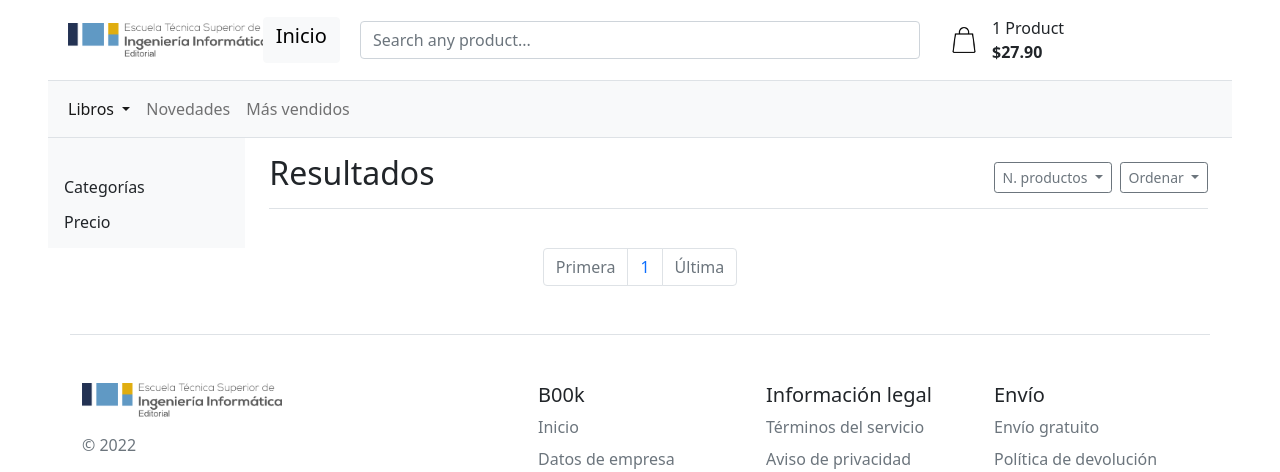
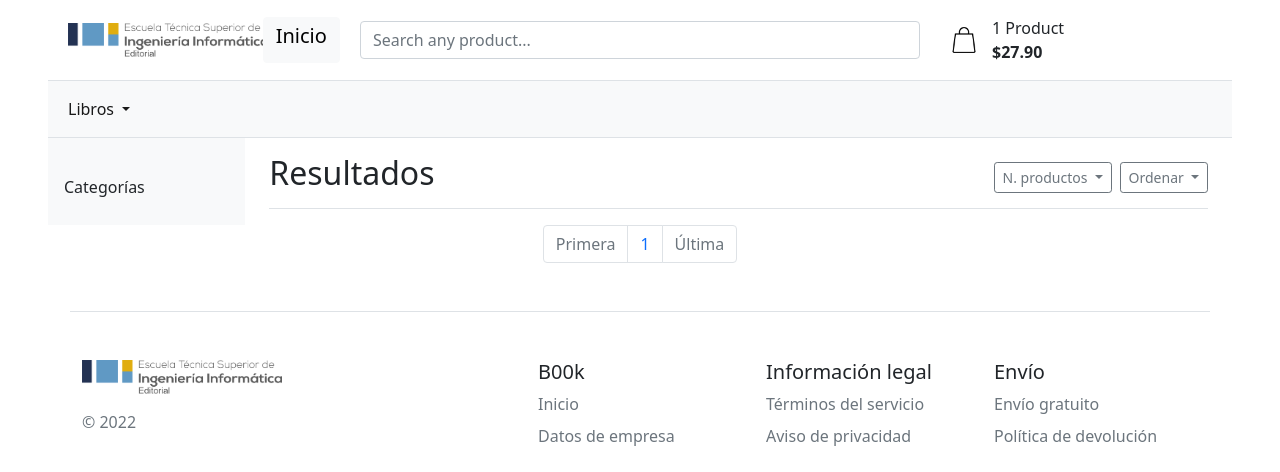
Before and after one commit to PGPI-2022-G3-12/b00k, a Django app: page /store/catalog in a window 1280 px wide. Shown: the top 472 px of the page. Run offline with Django 4.2, Linux system fonts and the light colour scheme; data that the repository does not hold is empty.

Commit message:
feat: Change catalog info

```diff
--- a/b00k/store/templates/base.html
+++ b/b00k/store/templates/base.html
@@ -65,12 +65,6 @@
                       {% endfor %}
                       </ul>
                     </li>
-                    <li class="nav-item">
-                      <a class="nav-link" href="#">Novedades</a>
-                    </li>
-                    <li class="nav-item">
-                      <a class="nav-link" href="#">Más vendidos</a>
-                    </li>
                   </ul>
                 </div>
               </div>
--- a/b00k/store/templates/catalog.html
+++ b/b00k/store/templates/catalog.html
@@ -19,10 +19,6 @@
                     </li>
                 </ul>
             {% endfor %}
-            <h6 class="sidebar-heading d-flex justify-content-between align-items-center px-1 mb-3 mt-3">
-                <span>Precio</span>
-            </h6>
-
             </div>
         </nav>
 
@@ -65,6 +61,7 @@
                         <h4>{{ book.title }}</h4>
                         <h6>{{ book.author }}</h6>
                         <p>{{book.description}}</p>
+                        <h7>{{ book.stock }} Unidades restantes</h7>
                     </div>
                     <div class="col-sm-2">
                         <div class="row text-center">
```
